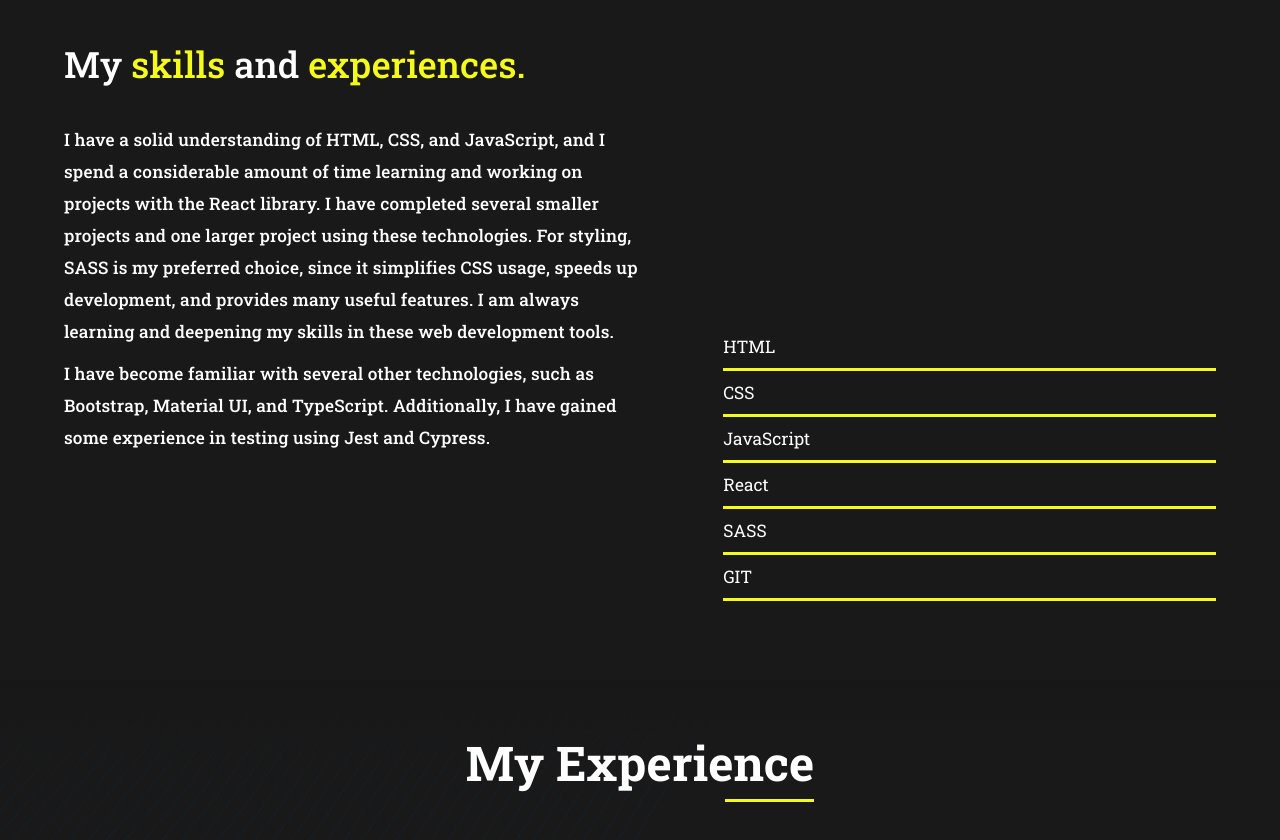
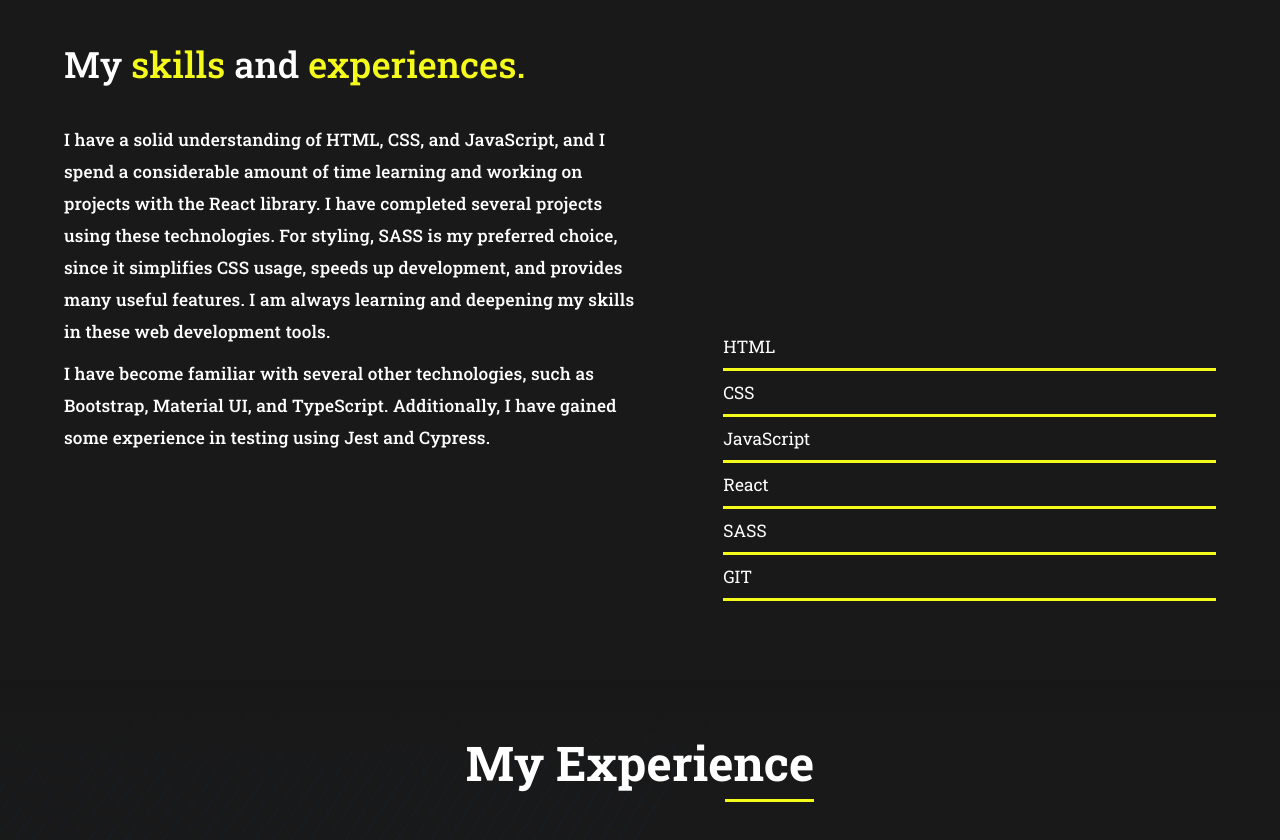
Before and after one commit to DonatasKokanauskas/porfolio-website, a React (Create React App) app: page / in a window 1280 px wide. Shown: the part 1880-2720 px from the top of the page. Built offline with nearby package versions, Linux system fonts and the light colour scheme.

Commit message:
text update

```diff
--- a/src/components/Skills.js
+++ b/src/components/Skills.js
@@ -19,11 +19,11 @@ const Skills = () => {
           <p>
             I have a solid understanding of HTML, CSS, and JavaScript, and I
             spend a considerable amount of time learning and working on projects
-            with the React library. I have completed several smaller projects
-            and one larger project using these technologies. For styling, SASS
-            is my preferred choice, since it simplifies CSS usage, speeds up
-            development, and provides many useful features. I am always learning
-            and deepening my skills in these web development tools.
+            with the React library. I have completed several projects using
+            these technologies. For styling, SASS is my preferred choice, since
+            it simplifies CSS usage, speeds up development, and provides many
+            useful features. I am always learning and deepening my skills in
+            these web development tools.
           </p>
           <p>
             I have become familiar with several other technologies, such as
```
